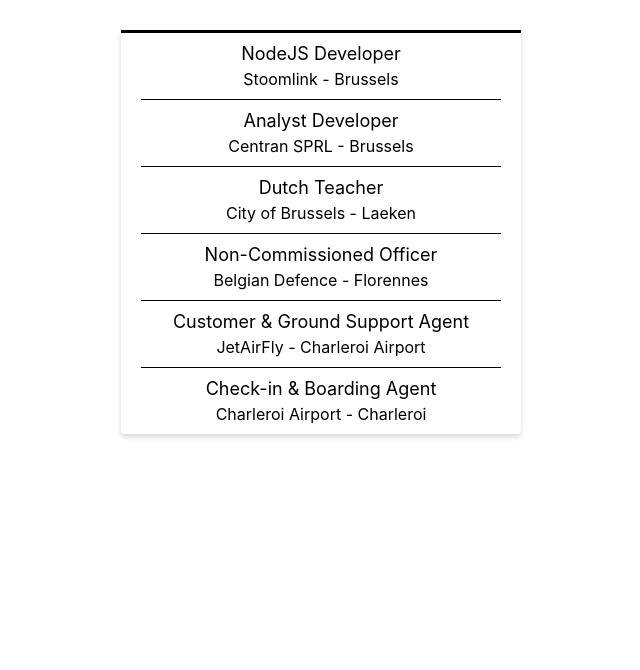
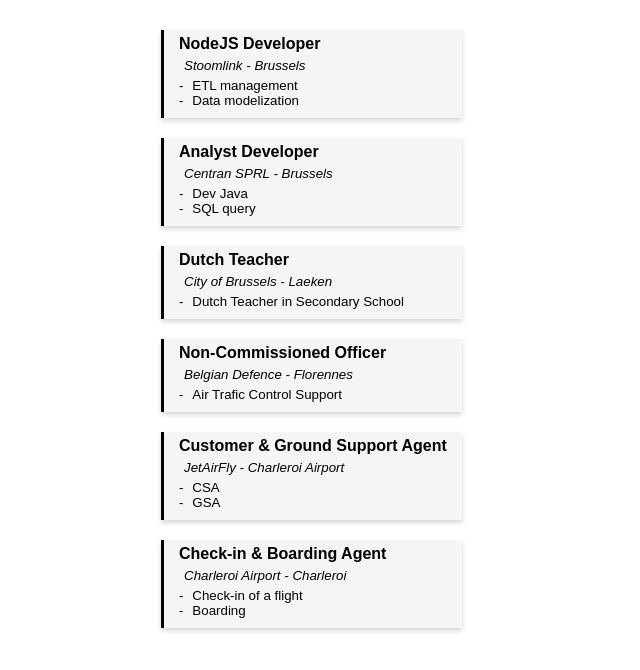
Before and after one commit to leilamyar/my-resume, a React (Create React App) app in the folder my-app/: page / in a window 1280 px wide. Shown: the top 670 px of the page, without its empty margins (319-959 px from the left). Built offline with nearby package versions, Linux system fonts and the light colour scheme.

Commit message:
feat(Jobs) : add css

```diff
--- a/my-app/src/Jobs.js
+++ b/my-app/src/Jobs.js
@@ -4,6 +4,9 @@ import {
   JobsTimelineStyled,
   JobItemStyled,
   JobTitleStyled,
+  JobDetailsStyled,
+  JobTasksStyled,
+  TaskItemStyled,
 } from './JobsStyled';
 
 const jobs = require('./data/jobs.json');
@@ -12,10 +15,15 @@ const Jobs = () => {
   return (
     <JobsStyled>
       <JobsTimelineStyled>
-      {jobs.map(({ id, jobTitle, employer, jobPlace }) => (
+      {jobs.map(({ id, jobTitle, employer, jobPlace, tasks }) => (
         <JobItemStyled key={id}>
           <JobTitleStyled>{jobTitle}</JobTitleStyled>
-          <div>{employer} - {jobPlace}</div>
+          <JobDetailsStyled>{employer} - {jobPlace}</JobDetailsStyled>
+          {tasks.map((task, index) => (
+          <JobTasksStyled key={index}>
+            <TaskItemStyled>{task}</TaskItemStyled>
+          </JobTasksStyled>
+          ))}
         </JobItemStyled>
       ))}
       </JobsTimelineStyled>
--- a/my-app/src/JobsStyled.js
+++ b/my-app/src/JobsStyled.js
@@ -6,27 +6,46 @@ export const JobsStyled = styled.div`
 `;
 
 export const JobsTimelineStyled = styled.ul`
+  list-style-type: none;
+  width: fit-content;
+  font-family: 'Arial', sans-serif;
   list-style: none;
-  padding: 0px 20px;
-  background-color: #fff;
-  border-bottom-left-radius: 4px;
-  border-bottom-right-radius: 4px;
-  border-top: 3px solid;
-  box-shadow: 0 3px 5px 0 rgba(0, 0, 0, 0.16);
 `;
 
 export const JobItemStyled = styled.li`
-  display: flex;
-  flex-direction: column;
-  padding: 10px 0px;
-  border-top: 1px solid;
-  :first-of-type {
-    border-top: none;
+  border-left: 3px solid;
+  background-color: whitesmoke;
+  box-shadow: 0 3px 5px 0 rgba(0, 0, 0, 0.16);
+  padding-left: 10px;
+  padding-right: 10px;
+  padding-bottom: 10px;
+  text-align: left;
+  margin-top: 20px;
+`;
+
+export const JobTitleStyled = styled.div`
+  font-weight: bolder;
+  padding: 5px;
+`;
+
+export const JobDetailsStyled = styled.div`
+  padding-left: 10px;
+  padding-bottom: 5px;
+  font-size: smaller;
+  font-style: italic;
+`;
+
+export const JobTasksStyled = styled.ul`
+  list-style-type: none;
+  margin-left: 0;
+  padding-left: 5px;
+  font-size: smaller;
+`;
+
+export const TaskItemStyled = styled.li`
+  ::before {
+    display: inline-block;
+    content: "-";
+    width: 1em;
   }
 `;
-
-export const JobTitleStyled = styled.span`
-  font-size: 18px;
-  color: black;
-  margin-bottom: 5px;
-`;
--- a/my-app/src/data/jobs.json
+++ b/my-app/src/data/jobs.json
@@ -8,7 +8,10 @@
     },
     "employer": "Stoomlink",
     "jobPlace": "Brussels",
-    "tasks": "....",
+    "tasks": [
+      "ETL management",
+      "Data modelization"
+    ],
     "tools": [
       "JavaScript", "VSCode", "Docker", "Postman", "MongoDB", "circleci", "gtfs feeds"
     ],
@@ -24,7 +27,10 @@
     },
     "employer": "Centran SPRL",
     "jobPlace": "Brussels",
-    "tasks": "Football",
+    "tasks": [
+      "Dev Java",
+      "SQL query"
+    ],
     "tools": [
       "Java", "Maven", "IntelliJ", "SoapUI", "Weblogic", "SQL"
     ],
@@ -40,7 +46,9 @@
     },
     "employer": "City of Brussels",
     "jobPlace": "Laeken",
-    "tasks": "Dutch Teacher in Secondary School",
+    "tasks": [
+      "Dutch Teacher in Secondary School"
+    ],
     "tools": null,
     "product": null,
     "client": "Athénée Marguerite Yourcenar"
@@ -54,7 +62,9 @@
     },
     "employer": "Belgian Defence",
     "jobPlace": "Florennes",
-    "tasks": "Air Trafic Control Support",
+    "tasks": [
+      "Air Trafic Control Support"
+    ],
     "tools": [
       "Radar", "RT conventions", "Local meteo forecasts & conditions", "Military Conventions"
     ],
@@ -70,7 +80,10 @@
     },
     "employer": "JetAirFly",
     "jobPlace": "Charleroi Airport",
-    "tasks": "...",
+    "tasks": [
+      "CSA",
+      "GSA"
+    ],
     "tools": [
       "Ticketing Software", "NL"
     ],
@@ -86,7 +99,10 @@
     },
     "employer": "Charleroi Airport",
     "jobPlace": "Charleroi",
-    "tasks": "...",
+    "tasks": [
+      "Check-in of a flight",
+      "Boarding"
+    ],
     "tools": null,
     "product": null,
     "client": null
```
Also changed, not shown: my-app/src/JobItem.html (+14 -7 lines).
